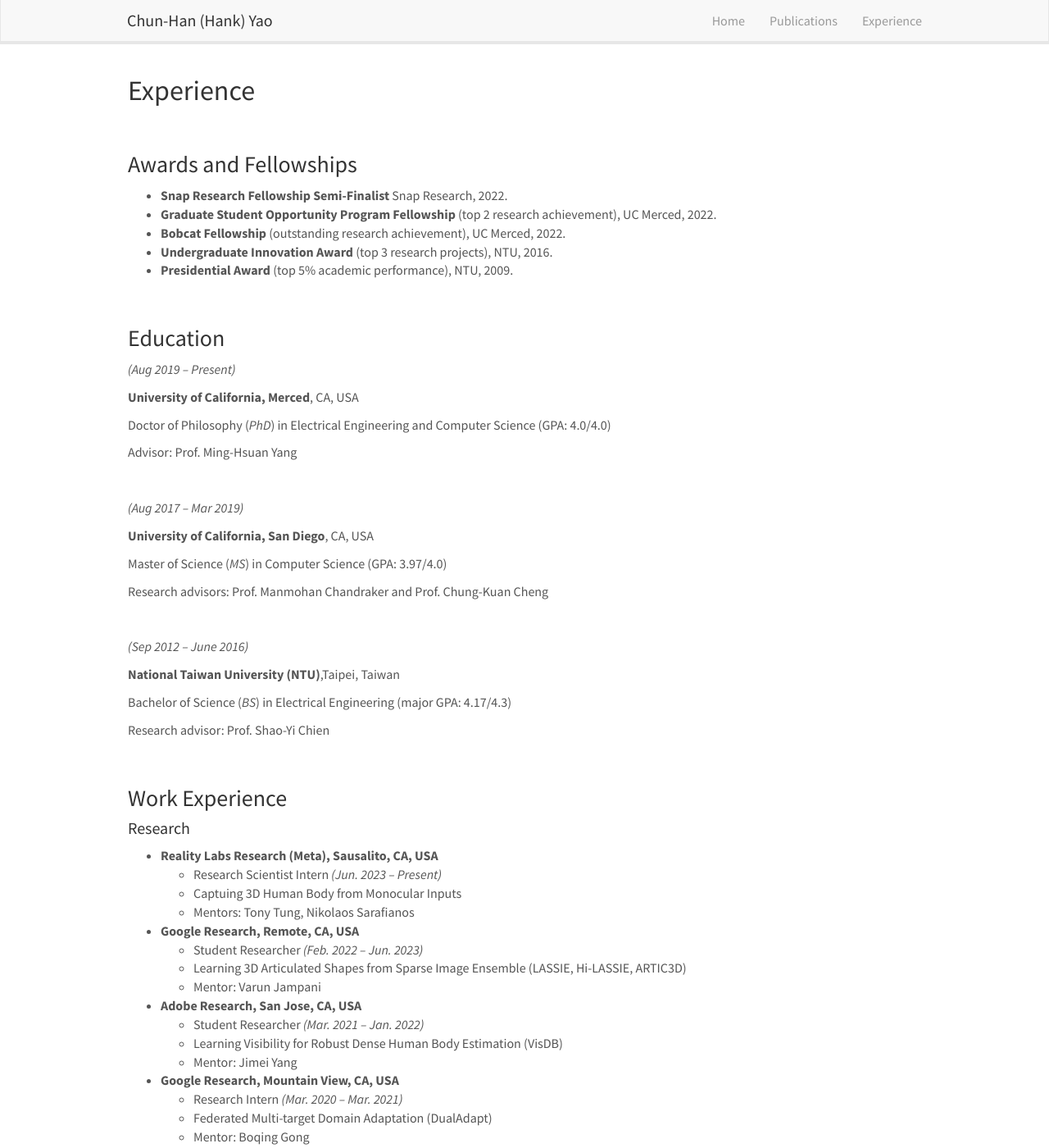
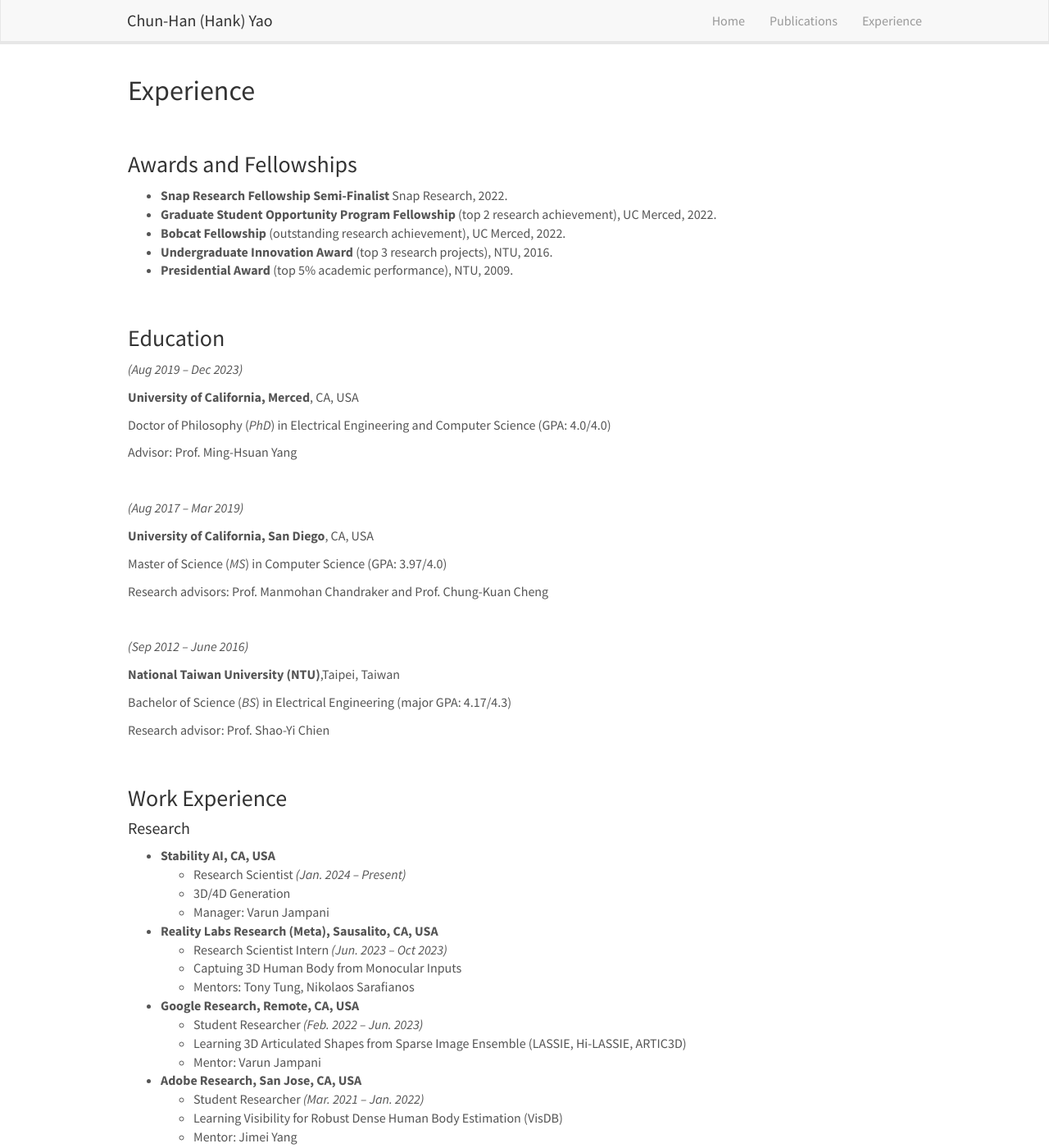
Before and after one commit to chhankyao/chhankyao.github.io, a Jekyll site: the page built from _pages/experience.md, in a window 1280 px wide and 1400 px high. Shown: the whole window at 82% size. Built offline with Jekyll 4.4.1, drawn with Linux system fonts in a browser that asks for light colours; nearby versions of some CDN libraries.

Commit message:
Update experience.md

```diff
--- a/_pages/experience.md
+++ b/_pages/experience.md
@@ -26,7 +26,7 @@ permalink: /experience
 
 <h3>Education</h3>
 
-<p><em>(Aug 2019 &ndash; Present)</em></p>
+<p><em>(Aug 2019 &ndash; Dec 2023)</em></p>
 
 <p><strong>University of California, Merced</strong>, CA, USA</p>
 
@@ -65,9 +65,17 @@ permalink: /experience
 <h4>Research</h4>
 
 <ul>
+    <li><strong>Stability AI, CA, USA</strong>
+    <ul>
+    <li>Research Scientist <em>(Jan. 2024 &ndash; Present)</em></li>
+    <li>3D/4D Generation</li>
+    <li>Manager: Varun Jampani</li>
+    </ul>
+    </li>
+
     <li><strong>Reality Labs Research (Meta), Sausalito, CA, USA</strong>
     <ul>
-    <li>Research Scientist Intern <em>(Jun. 2023 &ndash; Present)</em></li>
+    <li>Research Scientist Intern <em>(Jun. 2023 &ndash; Oct 2023)</em></li>
     <li>Captuing 3D Human Body from Monocular Inputs</li>
     <li>Mentors: Tony Tung, Nikolaos Sarafianos</li>
     </ul>
```
